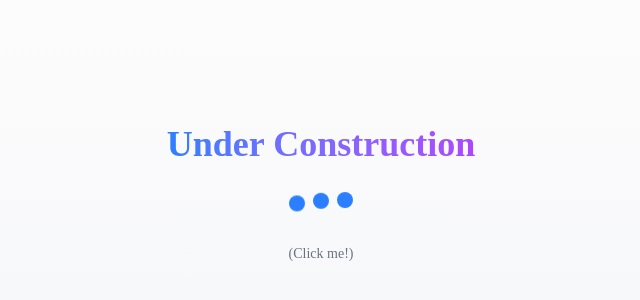
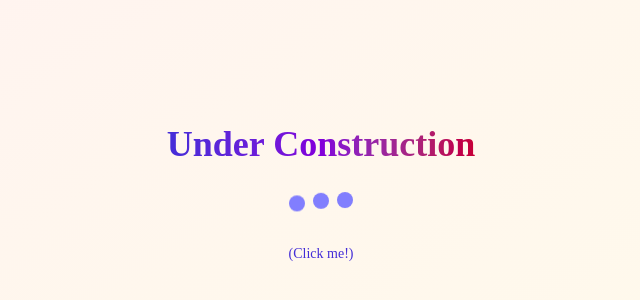
Before and after one commit to racheltomasetti/a-digital-glimpse-into-my-mind, a Next.js app: page / in a window 1280 px wide. Shown: the part 206-506 px from the top of the page, without its empty margins (319-959 px from the left). Built offline with nearby package versions, Linux system fonts and the light colour scheme.

Commit message:
pure awesomeness ui update

```diff
--- a/src/app/page.tsx
+++ b/src/app/page.tsx
@@ -22,13 +22,13 @@ export default function Home() {
   };
 
   return (
-    <main className="min-h-screen flex flex-col items-center justify-center bg-gradient-to-b from-white to-gray-100">
+    <main className="min-h-screen flex flex-col items-center justify-center bg-gradient-to-br from-rose-50 via-orange-50 to-amber-50">
       <div
         className="text-center space-y-8 p-8 rounded-xl transition-all duration-300 hover:scale-105"
         style={{ cursor: "pointer" }}
         onClick={handleClick}
       >
-        <h1 className="text-4xl font-bold bg-clip-text text-transparent bg-gradient-to-r from-blue-500 to-purple-500">
+        <h1 className="text-4xl font-bold bg-gradient-to-r from-indigo-700 via-purple-700 to-rose-700 bg-clip-text text-transparent">
           {message}
         </h1>
 
@@ -36,7 +36,7 @@ export default function Home() {
           {[...Array(3)].map((_, i) => (
             <div
               key={i}
-              className="w-4 h-4 rounded-full bg-blue-500 animate-bounce"
+              className="w-4 h-4 rounded-full bg-indigo-500/80 animate-bounce"
               style={{
                 animationDelay: `${i * 0.2}s`,
               }}
@@ -44,12 +44,12 @@ export default function Home() {
           ))}
         </div>
 
-        <div className="text-gray-600 text-sm mt-4">
+        <div className="text-purple-800 text-sm mt-4">
           {clicks > 0 &&
             `You've clicked ${clicks} time${clicks === 1 ? "" : "s"}!`}
         </div>
 
-        <div className="text-gray-500 text-sm mt-2">(Click me!)</div>
+        <div className="text-indigo-700 text-sm mt-2">(Click me!)</div>
       </div>
     </main>
   );
```
